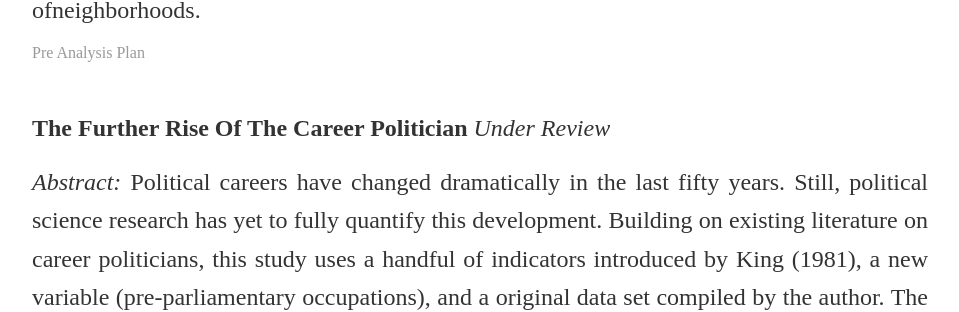
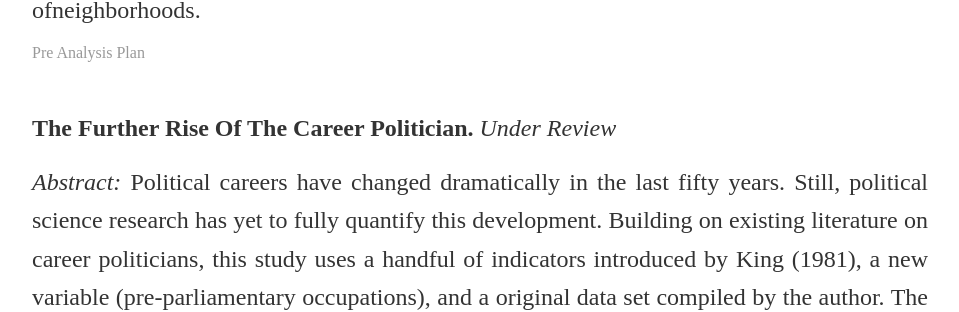
Before and after one commit to soeren-henn/soeren-henn.github.io, a Jekyll site: the page built from research/index.html, in a window 1280 px wide and 900 px high, scrolled down 2428 px. Shown: the part 145-457 px from the top of the window, without its empty margins (160-1119 px from the left). Built offline with Jekyll 4.4.1, drawn with Linux system fonts in a browser that asks for light colours.

```diff
--- a/research/index.html
+++ b/research/index.html
@@ -21,7 +21,7 @@ ict harm using the power of office, their ability to mobilize powerfulnetworks,
 		<a href="/files/PAP.pdf" class="btn btn-default pull-right" title="PAP">Pre Analysis Plan</a>
 	</div>
 	<div class="paper">
-		<p><b>The Further Rise Of The Career Politician</b><i> Under Review</i></p>
+		<p><b>The Further Rise Of The Career Politician.</b><i> Under Review</i></p>
 		<p><i>Abstract: </i>Political careers have changed dramatically in the last fifty years. Still, political science research has yet to fully quantify this development. Building on existing literature on career politicians, this study uses a handful of indicators introduced by King (1981), a new variable (pre-parliamentary occupations), and a original data set compiled by the author. The paper’s contribution to the literature is threefold. Firstly, using the variables introduced by King, we observe that a plateau in the number of career politicians has been reached. Secondly, when looking at the occupational background of politicians, the data show a further rise in career politicians. Thirdly, this development is especially prevalent among cabinet ministers.</p>
 		<a href="/files/Henn_CareerPolitician.pdf" class="btn btn-default pull-right" title="PDF">Download PDF</a>
 	</div>
```
